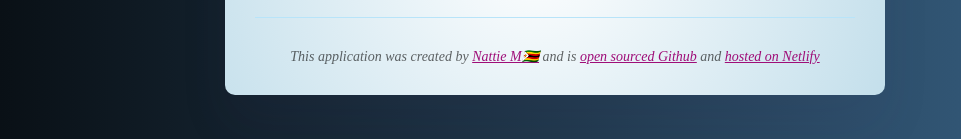
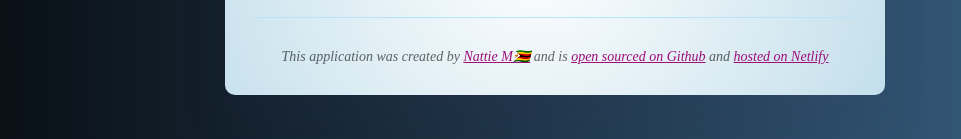
Before and after one commit to Nattie14/SkySavvyWeather, a plain HTML site: page index.html in a window 1280 px wide. Shown: the part 252-391 px from the top of the page, without its empty margins (85-1046 px from the left). Drawn offline with nearby package versions, Linux system fonts and the light colour scheme; no server answers; a web font is replaced by a local one.

Commit message:
Updated text on footer

```diff
--- a/index.html
+++ b/index.html
@@ -53,7 +53,7 @@
           <a href="https://github.com/Nattie14" target="_blank">Nattie M🇿🇼</a> and
           is
           <a href="https://github.com/Nattie14/SkySavvy-App" target="_blank"
-            >open sourced Github</a
+            >open sourced on Github</a
           >
           and
           <a href="https://skysavvy-app.netlify.app/" target="_blank"
```
